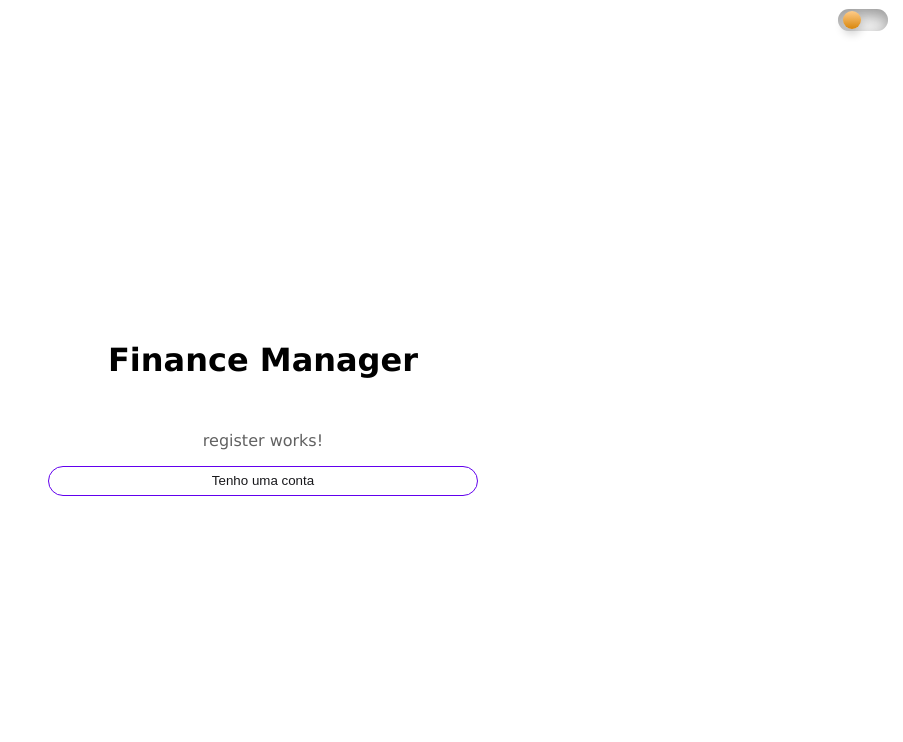
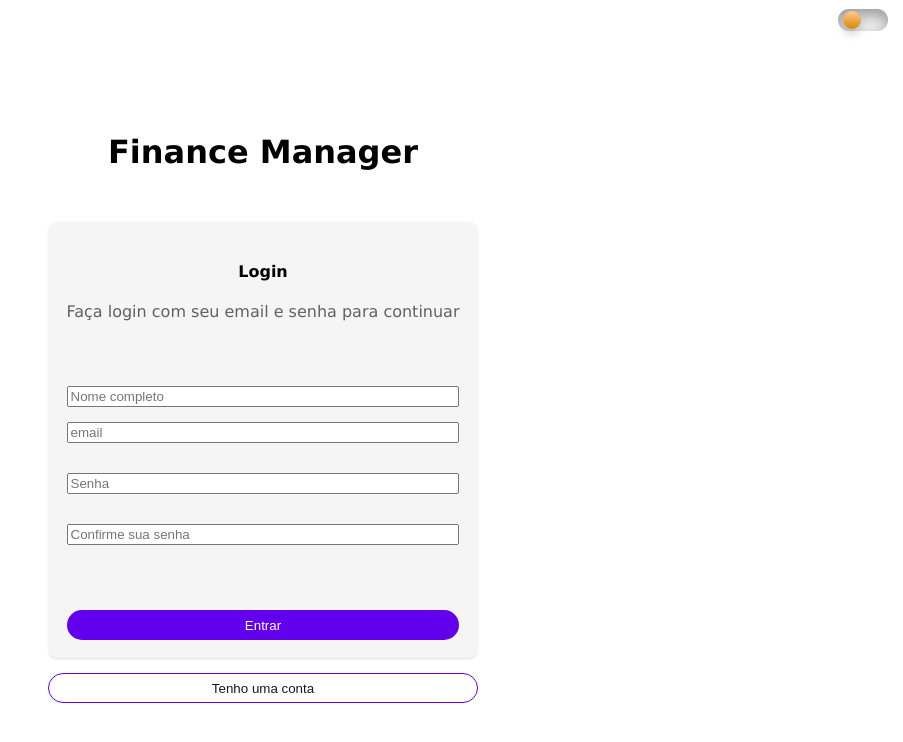
Before and after one commit to cleiton016/financial-manager, an Angular app: page / in a window 1280 px wide. Both pictures are taken after a click on the button "Criar uma conta". Shown: the top 742 px of the page, without its empty margins (377-1280 px from the left). Built offline with nearby package versions, Linux system fonts and the light colour scheme.

Commit message:
fix: add form

```diff
--- a/src/app/pages/register/register.component.html
+++ b/src/app/pages/register/register.component.html
@@ -1 +1,20 @@
-<p>register works!</p>
+<div class="card my-5" style="height: 400px;">
+    <div>
+        <h4 class="text-center">Login</h4>
+
+        <span>Faça login com seu email e senha para continuar</span>
+    </div>
+
+
+    <!-- Esse form não deve recaregar a pagina quando ouver um submit -->
+    <form class="from-group mt-5">
+        <div style="display: flex; flex-direction: column; width: 100%; justify-content: space-between;">
+            <input fmTextInput type="text" placeholder="Nome completo">
+            <input fmTextInput type="text" placeholder="email"  class="my-5">
+            <input fmTextInput type="password" placeholder="Senha"  class="my-5">
+            <input fmTextInput type="password" placeholder="Confirme sua senha"  class="my-5">
+        </div>
+    </form>
+
+    <fm-button full animation contrast="onBrand" >Entrar</fm-button>
+</div>
--- a/src/app/pages/register/register.component.ts
+++ b/src/app/pages/register/register.component.ts
@@ -1,9 +1,10 @@
 import { Component } from '@angular/core';
+import { ButtonComponent } from "../../shared/components/buttons/button/button.component";
 
 @Component({
   selector: 'fm-register',
   standalone: true,
-  imports: [],
+  imports: [ButtonComponent],
   templateUrl: './register.component.html',
   styleUrl: './register.component.scss'
 })
```
